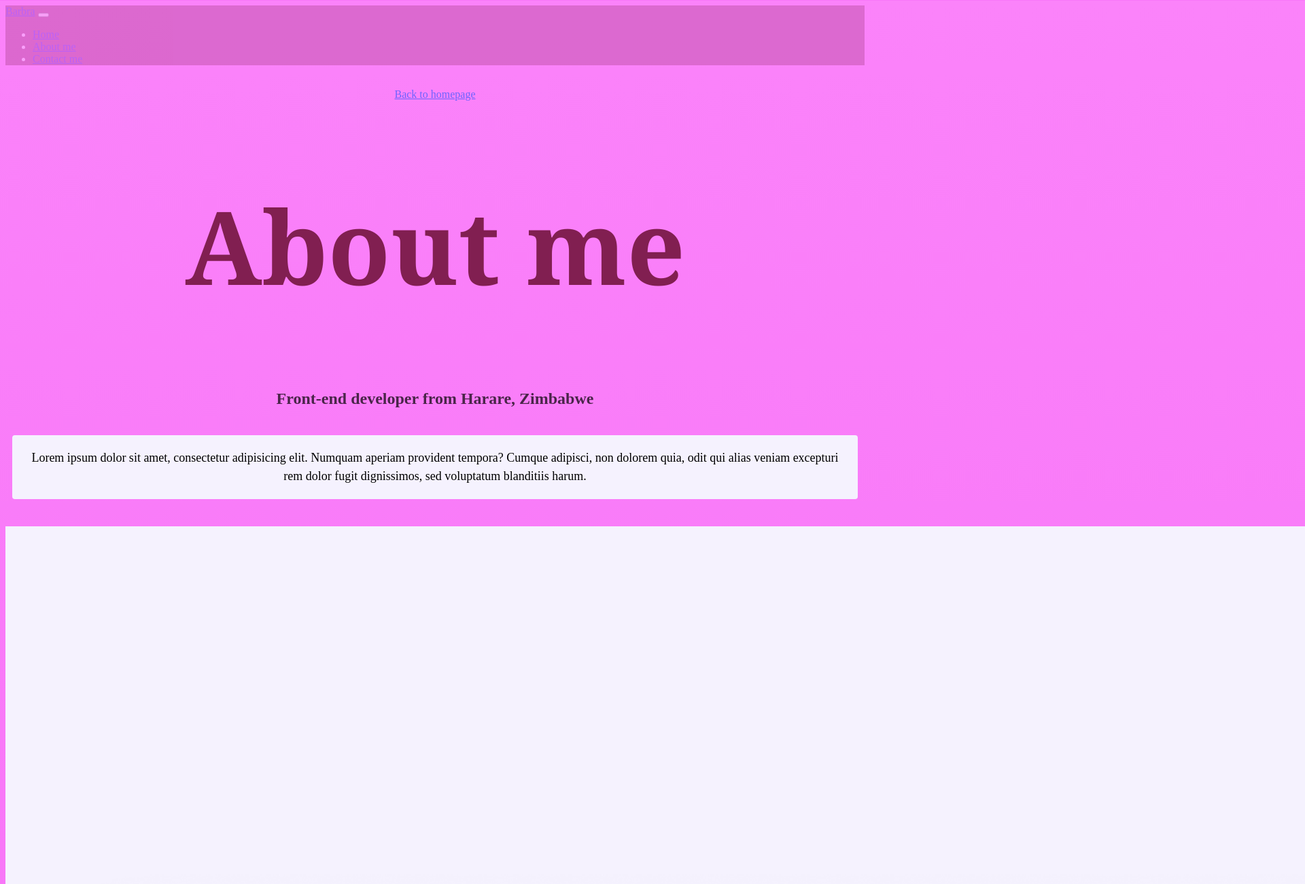
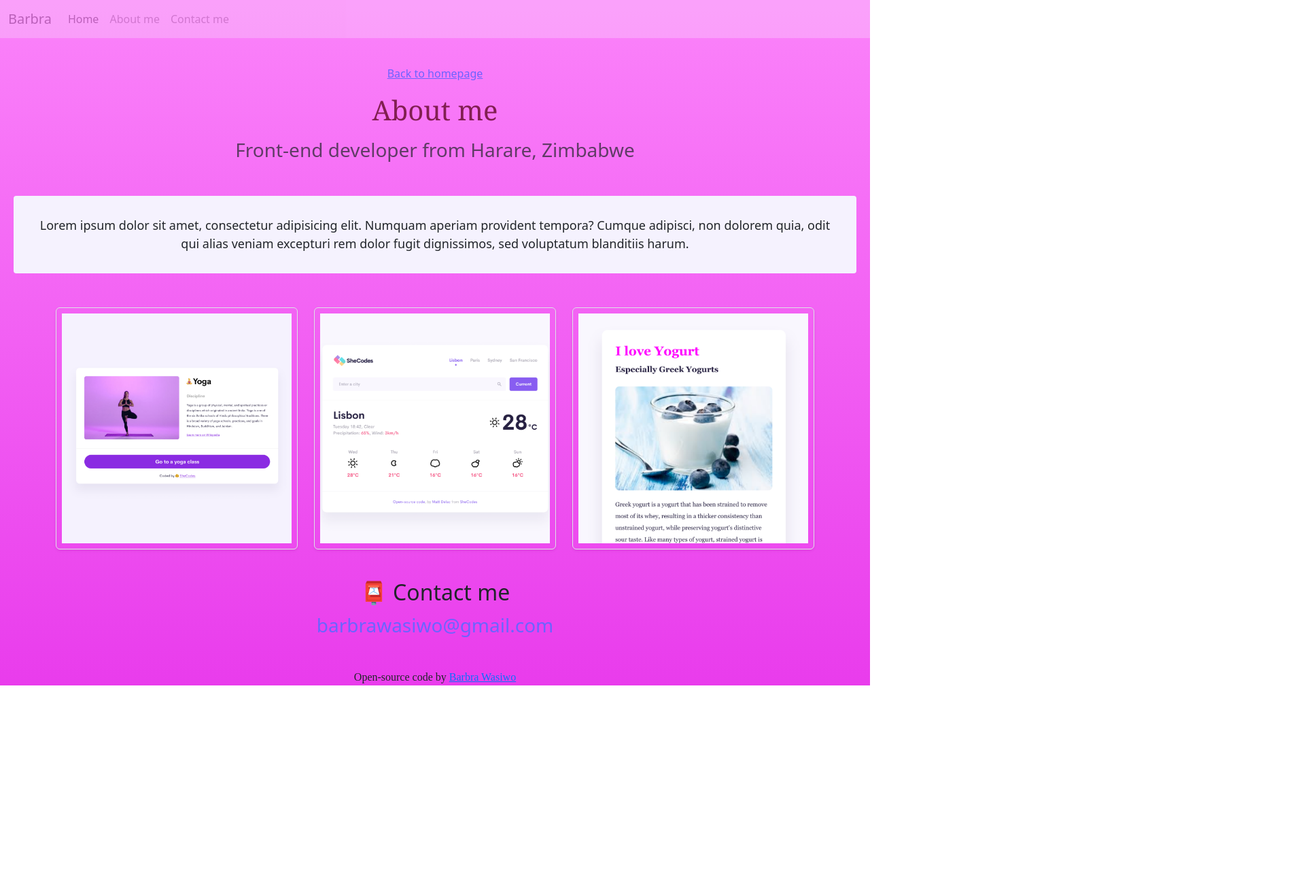
Before and after one commit to barbzt30/webfolio, a plain HTML site: page about.html in a window 1280 px wide. Shown: the top 1300 px of the page at 68% size, 1920 px wide, since content can reach past the window. After the commit the page ends 1008 px from the top, so only its background shows below. Drawn offline with nearby package versions, Linux system fonts and the light colour scheme.

Commit message:
Made the website responsive

```diff
--- a/about.html
+++ b/about.html
@@ -7,6 +7,8 @@
     <meta name="viewport" content="width=device-width, initial-scale=1.0" />
     <meta name="description" content="An about section for the homepage for the SheCodes Responsive Workshop project"/>
     <link rel="stylesheet" href="style.css" />
+     <link href="https://cdn.jsdelivr.net/npm/bootstrap@5.3.3/dist/css/bootstrap.min.css" rel="stylesheet"
+        integrity="sha384-QWTKZyjpPEjISv5WaRU9OFeRpok6YctnYmDr5pNlyT2bRjXh0JMhjY6hW+ALEwIH" crossorigin="anonymous" />
     <title>About Barbra</title>
 </head>
 
@@ -28,7 +30,7 @@
                         <a class="nav-link" href="about.html">About me</a>
                     </li>
                     <li class="nav-item">
-                        <a class="nav-link" href="about.html/contact">Contact me</a>
+                        <a class="nav-link" href="about.html#contact">Contact me</a>
                     </li>
                 </ul>
             </div>
@@ -49,21 +51,22 @@
     </div>
     <div class="container">
         <div class="row">
-            <div class="col-sm-4">
+            <div class="col-sm-4 web-images">
                 <img src="images/yoga.png" class="img-fluid rounded shadow-sm p-2 border"
                 alt="Yoga website image" />
             </div>
-            <div class="col-sm-4">
+            <div class="col-sm-4 web-images">
                 <img src="images/weather.png" class="img-fluid rounded shadow-sm p-2 border"
                 alt="Weather app image"/>
             </div>
-            <div class="col-sm-4">
+            <div class="col-sm-4 web-images">
                 <img src="images/yogurt.png" class="img-fluid rounded shadow-sm p-2 border"
                 alt="Yogurt app image" />
             </div>
         </div>
     </div>
     </div>
+    <br />
     <div id="contact">
         <h2>📮 Contact me</h2>
         <a href="mailto:barbrawasiwo@gmail.com" class="email-link">
--- a/style.css
+++ b/style.css
@@ -14,9 +14,8 @@ h3 {
 }
 
 h1 {
-  font-size: 150px;
   font-family: Georgia, 'Times New Roman', Times, serif;
-  color: #811f51;
+  color: #811f51 !important;
   text-align: center;
   padding: 10px;
 }
@@ -28,6 +27,11 @@ h2 {
 h3 {
   font-size: 24px;
   opacity: 0.7;
+}
+
+footer {
+  text-align: center;
+  font-family: 'Times New Roman';
 }
 
 .navbar {
@@ -92,7 +96,8 @@ p {
 }
 
 .about-paragraphs p {
-  margin: 10px;
+  margin: 20px;
+  padding: 30px;
 }
 
 .email-link {
@@ -106,3 +111,8 @@ p {
 .email-link:hover {
   text-decoration: underline;
 }
+
+#contact {
+  padding: 20px;
+
+}
```
Also changed, not shown: index2.html (+2 -2 lines).
